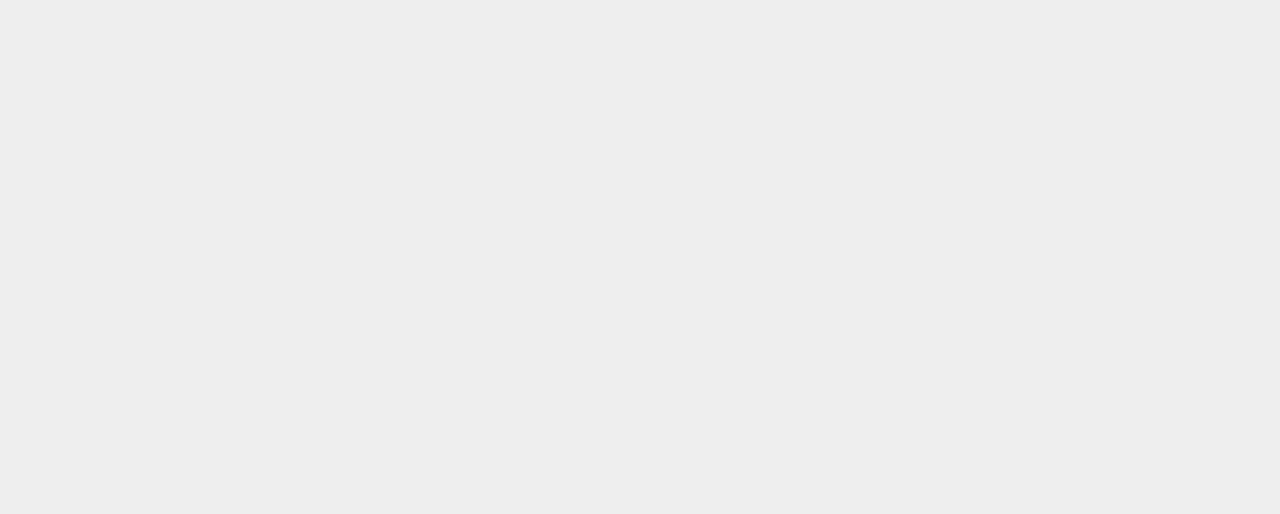
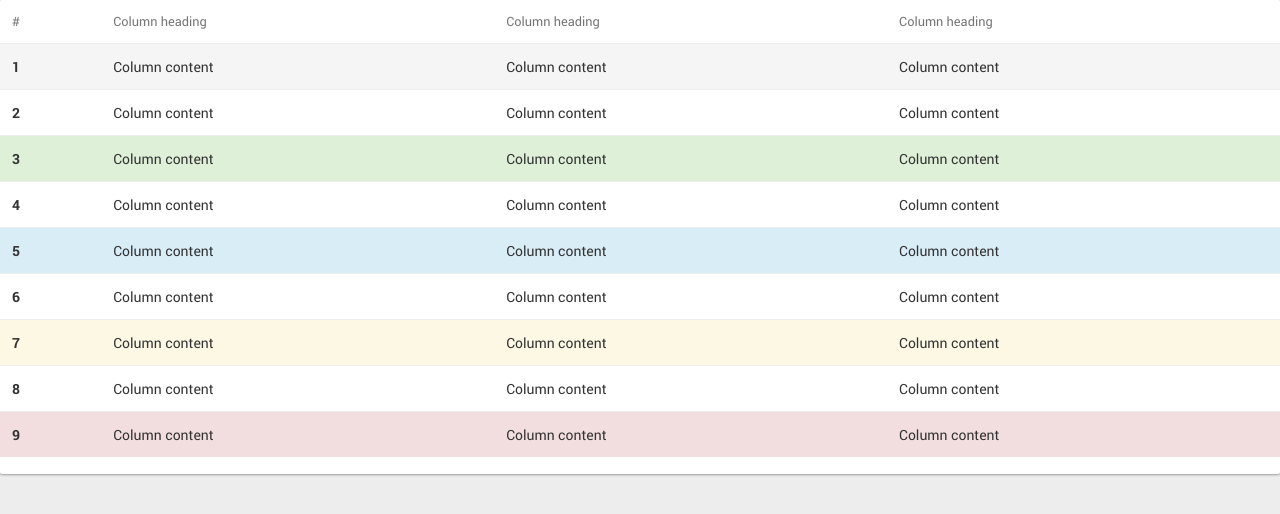
Before and after one commit to Adoroam/time-clock, a website: page index.html in a window 1280 px wide. Drawn offline with Linux system fonts and the light colour scheme.

Commit message:
useless table i copypasted before realizing I should make my own branch

```diff
--- a/index.html
+++ b/index.html
@@ -17,5 +17,77 @@
   </head>
   <body ng-controller="indCtrl as ind">
     <!-- clean slate -->
+
+    <!-- Reflow table -->
+<div class="pmd-card pmd-z-depth">
+    <div class="table-responsive">
+        <table class="table pmd-table">
+            <thead>
+            	<tr>
+                    <th>#</th>
+                    <th>Column heading</th>
+                    <th>Column heading</th>
+                    <th>Column heading</th>
+              	</tr>
+            </thead>
+            <tbody>
+              <tr class="table-active">
+                <th scope="row">1</th>
+                <td>Column content</td>
+                <td>Column content</td>
+                <td>Column content</td>
+              </tr>
+              <tr>
+                <th scope="row">2</th>
+                <td>Column content</td>
+                <td>Column content</td>
+                <td>Column content</td>
+              </tr>
+              <tr class="table-success">
+                <th scope="row">3</th>
+                <td>Column content</td>
+                <td>Column content</td>
+                <td>Column content</td>
+              </tr>
+              <tr>
+                <th scope="row">4</th>
+                <td>Column content</td>
+                <td>Column content</td>
+                <td>Column content</td>
+              </tr>
+              <tr class="table-info">
+                <th scope="row">5</th>
+                <td>Column content</td>
+                <td>Column content</td>
+                <td>Column content</td>
+              </tr>
+              <tr>
+                <th scope="row">6</th>
+                <td>Column content</td>
+                <td>Column content</td>
+                <td>Column content</td>
+              </tr>
+              <tr class="table-warning">
+                <th scope="row">7</th>
+                <td>Column content</td>
+                <td>Column content</td>
+                <td>Column content</td>
+              </tr>
+              <tr>
+                <th scope="row">8</th>
+                <td>Column content</td>
+                <td>Column content</td>
+                <td>Column content</td>
+              </tr>
+              <tr class="table-danger">
+                <th scope="row">9</th>
+                <td>Column content</td>
+                <td>Column content</td>
+                <td>Column content</td>
+              </tr>
+            </tbody>
+    	</table>
+    </div>
+</div>
   </body>
 </html>
```
